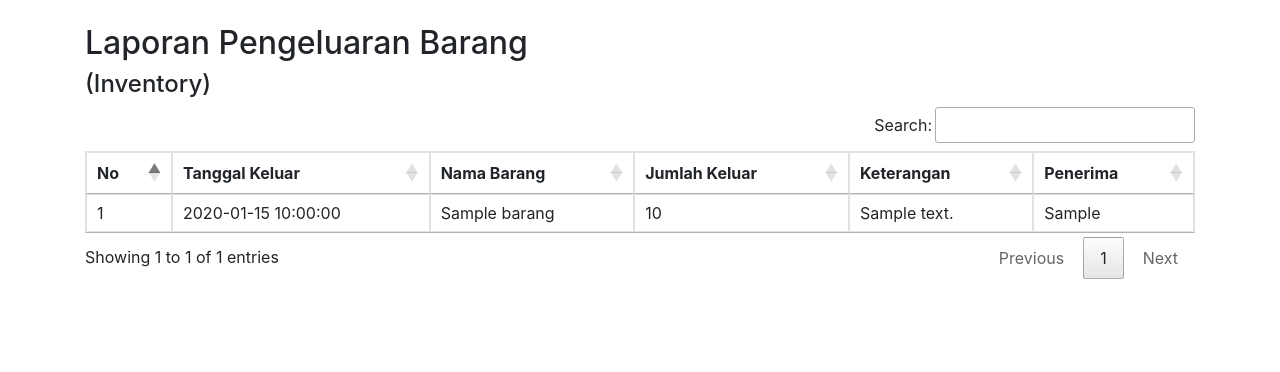
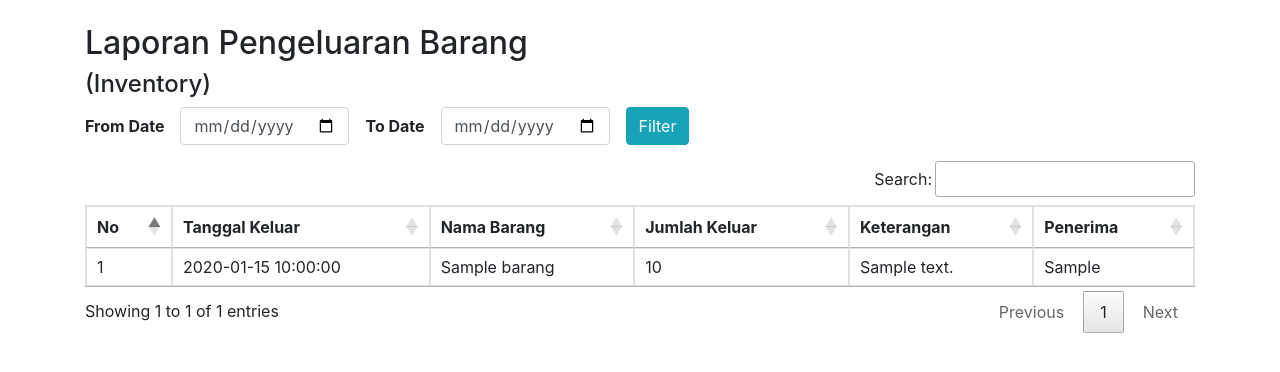
Before and after one commit to royanfauzimaulana25/smanila_inventaris, a PHP site: page /export.php in a window 1280 px wide. Shown: the top 372 px of the page. Run offline with PHP 8.4, Linux system fonts and the light colour scheme; tables that the repository leaves empty or names only in its code hold one stand-in row (values such as "Sample post"); some libraries are stand-ins or nearby versions.

Commit message:
Repair Export Keluar

```diff
--- a/export.php
+++ b/export.php
@@ -1,8 +1,6 @@
 <?php
-
 require 'function.php';
 session_start();
-
 ?>
     <html>
         <head>
@@ -22,8 +20,20 @@ session_start();
                     <br>
                     <h2>Laporan Pengeluaran Barang </h2>
                     <h4>(Inventory)</h4>
+
+                    <div class="row">
+                        <div class="col">
+                            <form method="POST" class="form-inline">
+                                <label><strong>From Date</strong></label>
+                                <input type = "date" name="tgl_mulai" class="form-control ml-3 mr-3">
+                                <label><strong>To Date</strong></label>
+                                <input type = "date" name="tgl_selesai" class="form-control ml-3">
+                                <button type="submit" name="filter" class="btn btn-info ml-3">Filter</button>
+                            </form>
+                        </div>
+                    </div>
+
                     <div class="data-tables datatable-dark">
-
                         <table class="table table-bordered" id="mauexport" width="100%" cellspacing="0">
                                     <thead>
                                         <tr>
@@ -37,8 +47,13 @@ session_start();
                                     </thead>
                                     <tbody>
                                     <?php
-                                    $ambildata = mysqli_query($conn,"
-                                    SELECT
+                                    if(isset($_POST['filter'])){
+                                        $tgl_mulai = $_POST['tgl_mulai'];
+                                        $tgl_selesai = $_POST['tgl_selesai'];
+
+                                        if ($tgl_mulai != null || $tgl_selesai != null){
+                                        $ambildata = mysqli_query($conn,
+                                            "SELECT
                                             pengeluaran.id_keluar AS id_keluar,
                                             pengeluaran.tanggal_keluar AS tanggal_keluar,
                                             barang.nama_barang AS nama_barang,
@@ -46,12 +61,41 @@ session_start();
                                             pengeluaran.keterangan AS keterangan,
                                             pengeluaran.penerima AS penerima
                                         FROM
-                                    pengeluaran
-                                INNER JOIN
-                                    barang
-                                    ON
-                                    pengeluaran.kd_barang = barang.kd_barang
+                                            pengeluaran, barang
+                                        WHERE
+                                        pengeluaran.`kd_barang` = barang.`kd_barang`
+                                        AND tanggal_keluar BETWEEN '$tgl_mulai' AND DATE_ADD('$tgl_selesai', interval 1 day)
                                             ");
+                                        } else {
+                                            $ambildata = mysqli_query($conn,
+                                            "SELECT
+                                            pengeluaran.id_keluar AS id_keluar,
+                                            pengeluaran.tanggal_keluar AS tanggal_keluar,
+                                            barang.nama_barang AS nama_barang,
+                                            pengeluaran.jumlah_keluar AS jumlah_keluar,
+                                            pengeluaran.keterangan AS keterangan,
+                                            pengeluaran.penerima AS penerima
+                                        FROM
+                                            pengeluaran, barang
+                                        WHERE
+                                        pengeluaran.`kd_barang` = barang.`kd_barang`
+                                            ");
+                                        }
+                                    } else {
+                                        $ambildata = mysqli_query($conn,
+                                            "SELECT
+                                            pengeluaran.id_keluar AS id_keluar,
+                                            pengeluaran.tanggal_keluar AS tanggal_keluar,
+                                            barang.nama_barang AS nama_barang,
+                                            pengeluaran.jumlah_keluar AS jumlah_keluar,
+                                            pengeluaran.keterangan AS keterangan,
+                                            pengeluaran.penerima AS penerima
+                                        FROM
+                                            pengeluaran, barang
+                                        WHERE
+                                        pengeluaran.`kd_barang` = barang.`kd_barang`
+                                            ");
+                                    };
                                     $i = 1;
                                     while($data=mysqli_fetch_array($ambildata)){
                                         $tanggalkeluar = $data['tanggal_keluar'];
@@ -73,7 +117,6 @@ session_start();
                                     };
                                     ?>
                                         </tr>
-
                                     </tbody>
                                 </table>
 
@@ -85,13 +128,19 @@ session_start();
             $('#mauexport').DataTable( {
                 dom: 'Bfrtip',
                 buttons: [
-                    'csv','excel', 'pdf', 'print'
+                    'excel', 'pdf', 'print'
                 ]
             } );
         } );
-
         </script>
 
+
+    </body>
+    <script>
+            if (window.history.replaceState ) {
+                window.history.replaceState( null, null, window.location.href );
+                }
+    </script>
     <script src="https://code.jquery.com/jquery-3.5.1.js"></script>
     <script src="https://cdn.datatables.net/1.10.22/js/jquery.dataTables.min.js"></script>
     <script src="https://cdn.datatables.net/buttons/1.6.5/js/dataTables.buttons.min.js"></script>
@@ -102,6 +151,4 @@ session_start();
     <script src="https://cdn.datatables.net/buttons/1.6.5/js/buttons.html5.min.js"></script>
     <script src="https://cdn.datatables.net/buttons/1.6.5/js/buttons.print.min.js"></script>
 
-        </body>
-
     </html>
```
Also changed, not shown: keluar_lancar.php (indentation only). Lines whose indentation alone changed are shown as unchanged.
